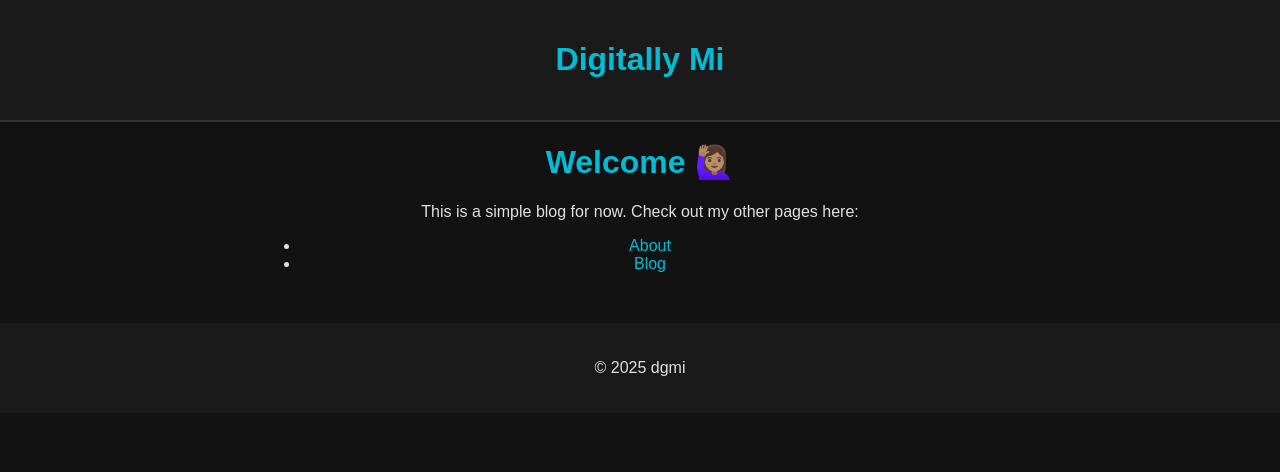
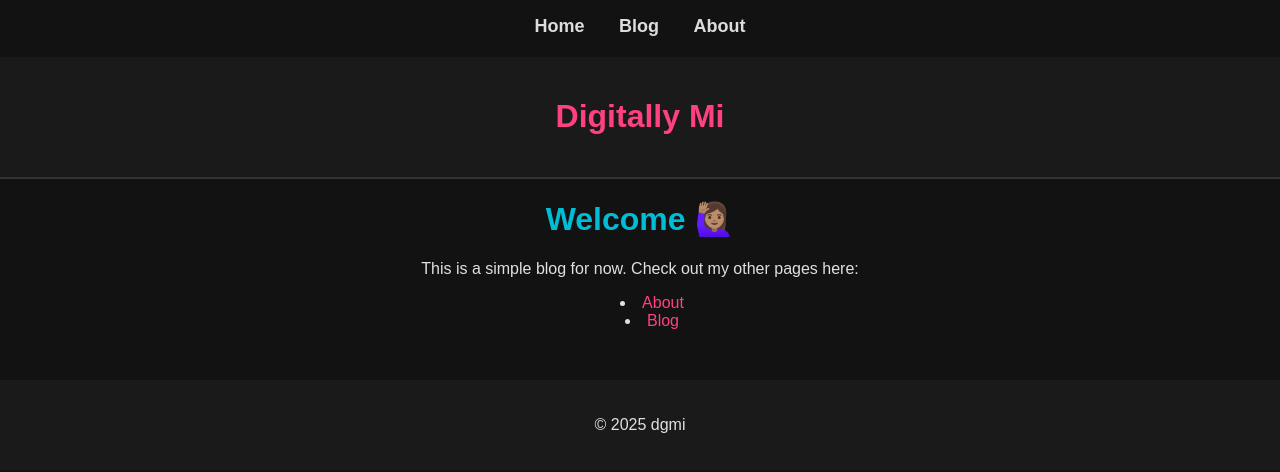
Before and after one commit to meeeyuh/meeeyuh.github.io, a Jekyll site: the page built from index.md, in a window 1280 px wide. Shown: the top 472 px of the page. Built offline with Jekyll 4.4.1, drawn with Linux system fonts in a browser that asks for light colours; our own code applies the rules of GitHub Pages for plain Markdown files.

Commit message:
Adding nav menu

```diff
--- a/_layouts/default.html
+++ b/_layouts/default.html
@@ -7,6 +7,15 @@
     <link rel="stylesheet" href="{{ "/assets/css/style.css" | relative_url }}">
 </head>
 <body>
+
+    <nav>
+        <ul>
+            <li><a href="/">Home</a></li>
+            <li><a href="/blog/">Blog</a></li>
+            <li><a href="/about/">About</a></li>
+        </ul>
+    </nav>
+
     <header>
         <h1><a href="{{ "/" | relative_url }}">{{ site.title }}</a></h1>
     </header>
@@ -18,5 +27,6 @@
     <footer>
         <p>&copy; {{ site.time | date: "%Y" }} dgmi</p>
     </footer>
+
 </body>
 </html>
--- a/assets/css/style.css
+++ b/assets/css/style.css
@@ -42,7 +42,7 @@ h6 {
 
 /* Links with Crosshairs */
 a {
-    color: #00bcd4;
+    color: #ff4081;
     text-decoration: none;
     cursor: crosshair;
 }
@@ -73,10 +73,38 @@ footer {
     background: #1a1a1a;
 }
 
-/* Fix bullet point alignment */
+/* Bullet point alignment fix */
 ul, ol {
-    padding-left: 20px; /* Adjust spacing to align with main content */
-    margin-left: auto;
-    margin-right: auto;
-    max-width: 700px; /* Match the content width */
+    padding-left: 1.5em; /* Adjust the indentation */
+    margin-left: 0; /* Remove any extra margin */
+    list-style-position: inside; /* Ensures bullets align with text */
 }
+
+/* Navigation Menu */
+nav {
+    text-align: center;
+    margin-bottom: 20px;
+}
+
+nav ul {
+    list-style: none;
+    padding: 0;
+}
+
+nav ul li {
+    display: inline;
+    margin: 0 15px;
+}
+
+nav ul li a {
+    text-decoration: none;
+    font-size: 18px;
+    font-weight: bold;
+    color: #ddd; /* Light gray text */
+    transition: color 0.3s ease;
+}
+
+nav ul li a:hover {
+    color: #ffcc00; /* Highlight color */
+    cursor: crosshair; /* Crosshair effect */
+}
```
